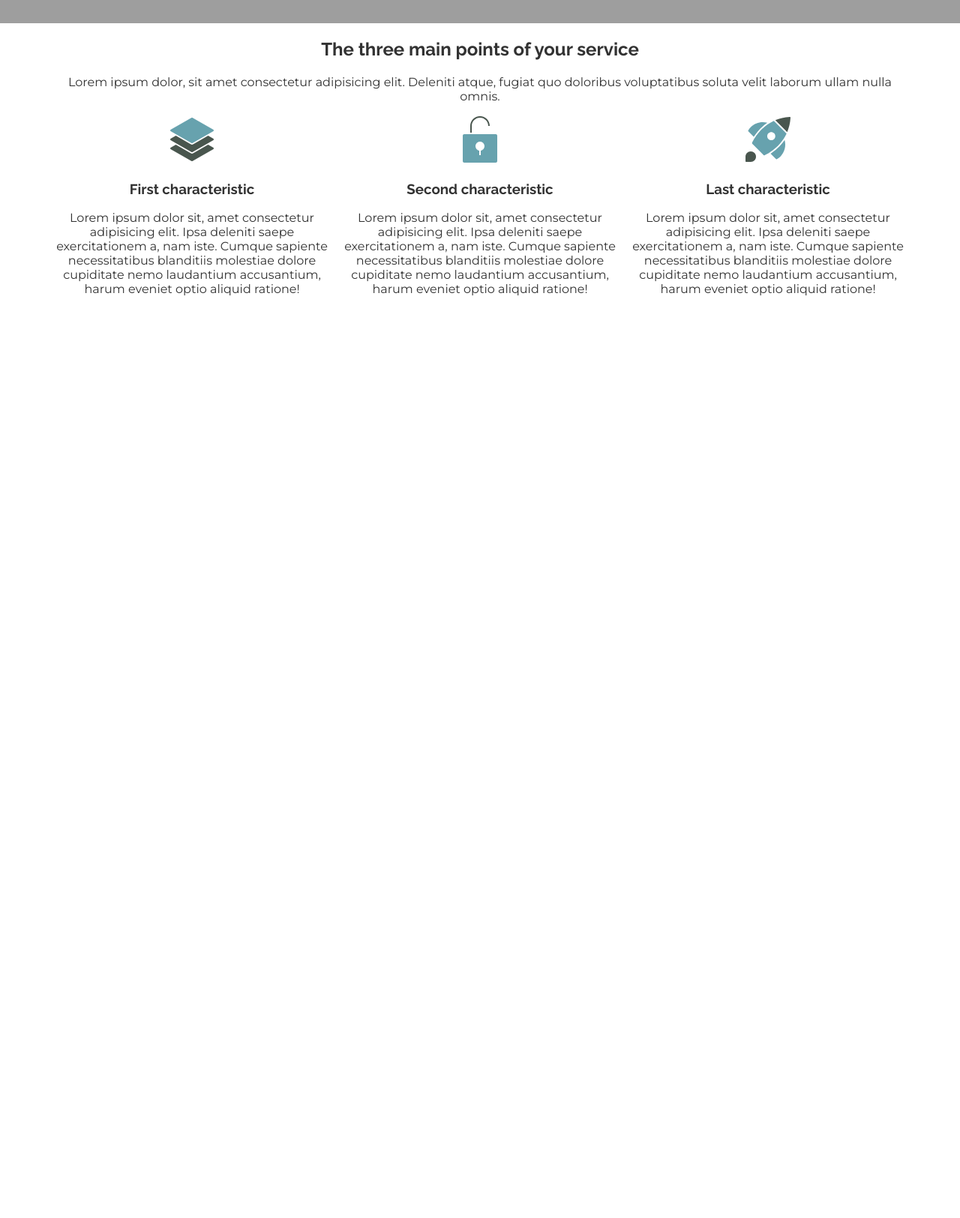
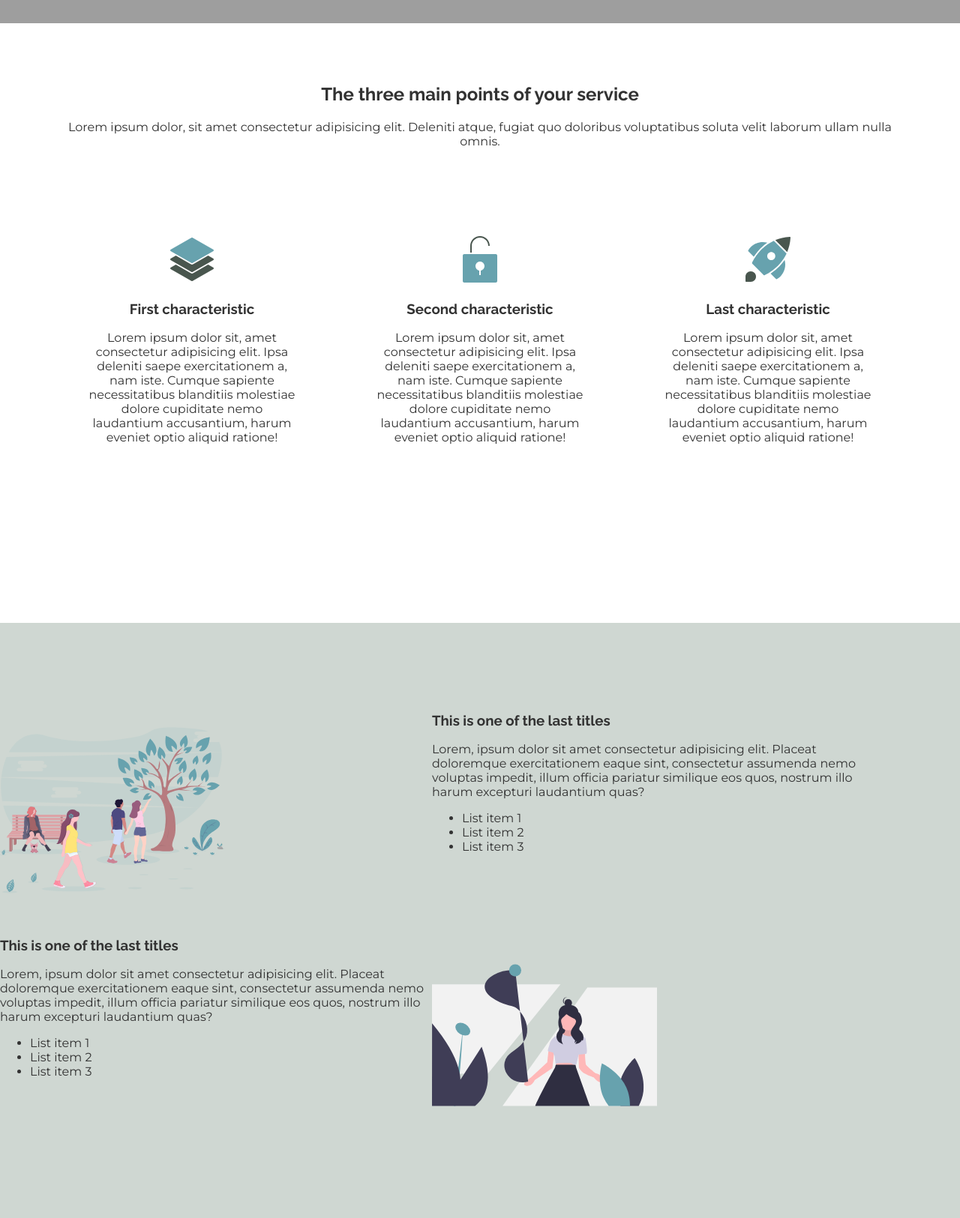
Before and after one commit to mailysrenson/example-html-css-workshop, a plain HTML site: page index.html in a window 1280 px wide. Shown: the part 769-2394 px from the top of the page at 75% size. Before the commit the page ends 1600 px from the top, so only its background shows below. Drawn offline with Linux system fonts and the light colour scheme; grey boxes are pictures that could not be loaded.

Commit message:
added second part with the big cards (still to fix) and the footer

```diff
--- a/index.html
+++ b/index.html
@@ -4,7 +4,10 @@
   <meta charset="UTF-8">
   <meta name="viewport" content="width=device-width, initial-scale=1.0">
   <title>2-days workshop</title>
+  <!-- External libraries-->
+  <link rel="stylesheet" href="https://use.fontawesome.com/releases/v5.6.3/css/all.css" integrity="sha384-UHRtZLI+pbxtHCWp1t77Bi1L4ZtiqrqD80Kn4Z8NTSRyMA2Fd33n5dQ8lWUE00s/" crossorigin="anonymous">
   <link href="https://fonts.googleapis.com/css2?family=Montserrat:ital,wght@0,200;0,300;0,400;0,500;0,600;0,700;1,100&family=Raleway:wght@200;300;400;500;600;700&display=swap" rel="stylesheet">
+  <!-- Internal styling-->
   <link rel="stylesheet" href="style.css">
 </head>
 <body>
@@ -20,17 +23,17 @@
         </div>
         <div>
           <ul>
-            <li class="list-inline">
-              <a href="#" class="decoration-none nav-item">Home</a>
+            <li class="nav-item">
+              <a href="#" >Home</a>
             </li>
-            <li class="list-inline nav-item">
-              <a href="#" class="decoration-none nav-item">Services</a>
+            <li class="nav-item">
+              <a href="#" >Services</a>
             </li>
-            <li class="list-inline nav-item">
-              <a href="#" class="decoration-none nav-item">About us</a>
+            <li class="nav-item">
+              <a href="#" >About us</a>
             </li>
-            <li class="list-inline nav-item">
-              <a href="#" class="decoration-none nav-item">Contact us</a>
+            <li class="nav-item">
+              <a href="#" >Contact us</a>
             </li>
           </ul>
         </div>
@@ -51,31 +54,71 @@
   <!-- 3 key concepts -->
   <div class="full-screen div-center">
     <div class="w-90 flex-column">
-      <div class="text-center">
+      <div class="main-text">
         <h2>The three main points of your service</h2>
         <p>Lorem ipsum dolor, sit amet consectetur adipisicing elit. Deleniti atque, fugiat quo doloribus voluptatibus soluta velit laborum ullam nulla omnis.</p>
       </div>
-      <div class="flex-around text-center">
-        <div>
+      <div class="keys-container">
+        <div class="key-card">
           <img src="images/layers-3.svg" alt="">
           <h3>First characteristic</h3>
           <p>Lorem ipsum dolor sit, amet consectetur adipisicing elit. Ipsa deleniti saepe exercitationem a, nam iste. Cumque sapiente necessitatibus blanditiis molestiae dolore cupiditate nemo laudantium accusantium, harum eveniet optio aliquid ratione!</p>
         </div>
-        <div>
+        <div class="key-card">
           <img src="images/lock-open.svg" alt="">
           <h3>Second characteristic</h3>
           <p>Lorem ipsum dolor sit, amet consectetur adipisicing elit. Ipsa deleniti saepe exercitationem a, nam iste. Cumque sapiente necessitatibus blanditiis molestiae dolore cupiditate nemo laudantium accusantium, harum eveniet optio aliquid ratione!</p>
         </div>
-        <div>
+        <div class="key-card">
           <img src="images/spaceship.svg" alt="">
           <h3>Last characteristic</h3>
           <p>Lorem ipsum dolor sit, amet consectetur adipisicing elit. Ipsa deleniti saepe exercitationem a, nam iste. Cumque sapiente necessitatibus blanditiis molestiae dolore cupiditate nemo laudantium accusantium, harum eveniet optio aliquid ratione!</p>
         </div>
       </div>
     </div>
+  </div>
 
+  <!-- Third part-->
 
+  <div class="full-screen div-center big-card-container">
+    <div class="big-card">
+      <img src="images/undraw_a_day_at_the_park_owg1.svg" alt="">
+      <div>
+        <h3>This is one of the last titles</h3>
+        <p>Lorem, ipsum dolor sit amet consectetur adipisicing elit. Placeat doloremque exercitationem eaque sint, consectetur assumenda nemo voluptas impedit, illum officia pariatur similique eos quos, nostrum illo harum excepturi laudantium quas?</p>
+        <ul>
+          <li>List item 1</li>
+          <li>List item 2</li>
+          <li>List item 3</li>
+        </ul>
+      </div>
+    </div>
+    <div class="big-card">
+      <div>
+        <h3>This is one of the last titles</h3>
+        <p>Lorem, ipsum dolor sit amet consectetur adipisicing elit. Placeat doloremque exercitationem eaque sint, consectetur assumenda nemo voluptas impedit, illum officia pariatur similique eos quos, nostrum illo harum excepturi laudantium quas?</p>
+        <ul>
+          <li>List item 1</li>
+          <li>List item 2</li>
+          <li>List item 3</li>
+        </ul>
+      </div>
+      <img src="images/undraw_summer_jx06.svg" alt="">
+    </div>
   </div>
+
+  <!-- footer -->
+  <footer>
+    <div>
+      <img src="images/support-16.svg" alt="Logo">
+      <ul>
+        <li><a href=""><i class="fab fa-facebook-square"></i></a></li>
+        <li><a href=""><i class="fab fa-instagram"></i></a></li>
+        <li><a href=""><i class="fa fa-map-marker"></i></a></li>
+      </ul>
+
+    </div>
+  </footer>
 
 
 </body>
--- a/style.css
+++ b/style.css
@@ -67,7 +67,12 @@ h1, h2, h3, h4, h5 {
 
 /* Navbar */
 .nav-item {
-  padding: 5px 15px;
+  padding: 5px 25px;
+  display: inline;
+}
+
+.nav-item a {
+  text-decoration: none;
   font-weight: bolder;
   color: white;
   text-shadow: 1px 2px 1px rgb(50, 50, 50);
@@ -110,3 +115,39 @@ h1, h2, h3, h4, h5 {
   color: white;
   line-height: 30px;
 }
+
+/* 3 cards */
+.main-text {
+  text-align: center;
+  padding: 60px 0;
+}
+
+.keys-container {
+  display: grid;
+  grid-template-columns: 1fr 1fr 1fr;
+  margin: 30px 0;
+}
+
+.key-card {
+  text-align: center;
+  padding: 10px 50px;
+}
+
+/* Third part */
+.big-card-container {
+  background-color: #CFD7D2;
+  display: flex;
+  flex-direction: column;
+  justify-content: center;
+}
+
+.big-card {
+  width: 90%;
+  display: grid;
+  grid-template-columns: 1fr 1fr;
+}
+
+.big-card img {
+  height: 300px;
+  width: 300px;
+}
```
Also changed, not shown: images/pexels-jaymantri-4827.jpg (added), images/undraw_a_day_at_the_park_owg1.svg (added), images/undraw_nature_on_screen_xkli.svg (added), images/undraw_summer_jx06.svg (added), 10 other files.
